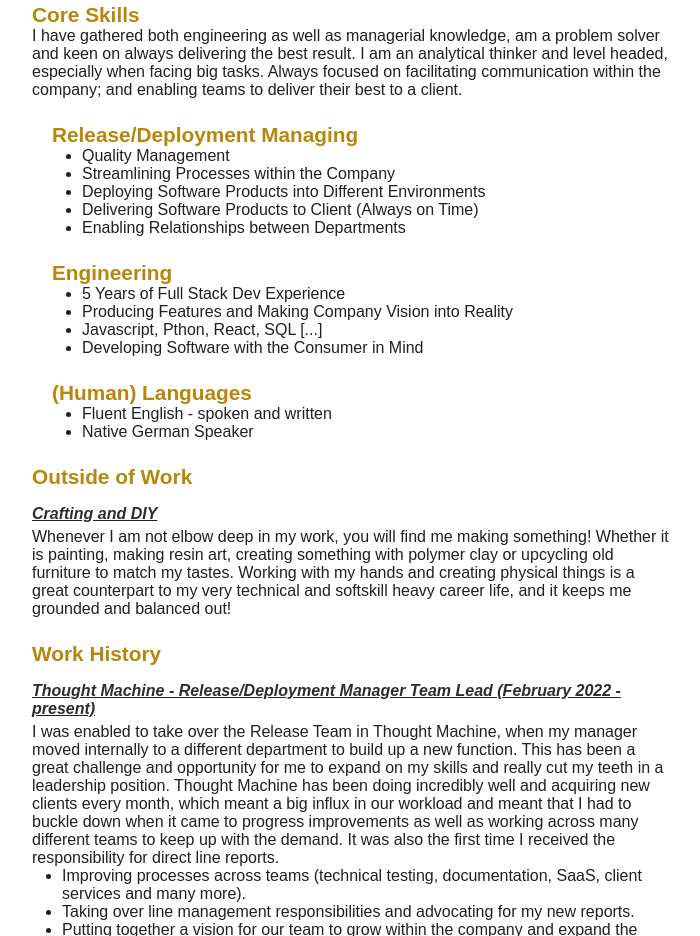
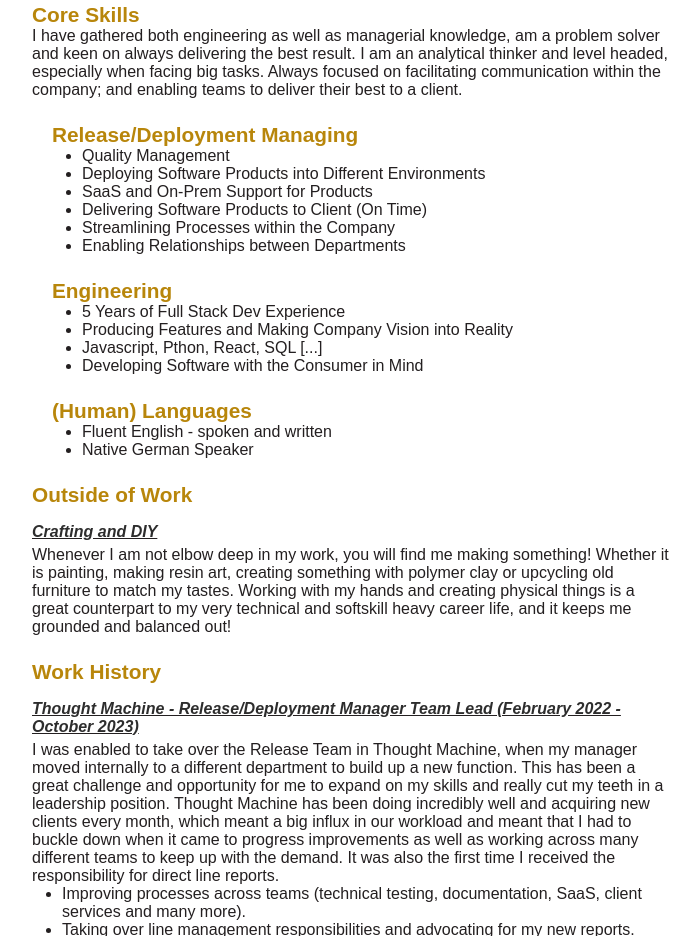
Before and after one commit to s-wirth/CurriculumVitae, a plain HTML site: page index.html in a window 1280 px wide. Shown: the part 609-1545 px from the top of the page, without its empty margins (288-988 px from the left). Drawn offline with Linux system fonts and the light colour scheme; a web font is replaced by a local one.

Commit message:
Updates mar 2024

```diff
--- a/index.html
+++ b/index.html
@@ -54,9 +54,10 @@
           <p class="title">Release/Deployment Managing</p>
           <ul>
             <li>Quality Management</li>
+            <li>Deploying Software Products into Different Environments</li>
+            <li>SaaS and On-Prem Support for Products</li>
+            <li>Delivering Software Products to Client (On Time)</li>
             <li>Streamlining Processes within the Company</li>
-            <li>Deploying Software Products into Different Environments</li>
-            <li>Delivering Software Products to Client (Always on Time)</li>
             <li>Enabling Relationships between Departments</li>
           </ul>
         </div>
@@ -94,7 +95,7 @@
         <a target="_blank" href="https://thoughtmachine.net/"
           ><p class="subtitle">
             Thought Machine - Release/Deployment Manager Team Lead (February 2022 -
-            present)
+            October 2023)
           </p></a
         >
         <span class="text"
```
